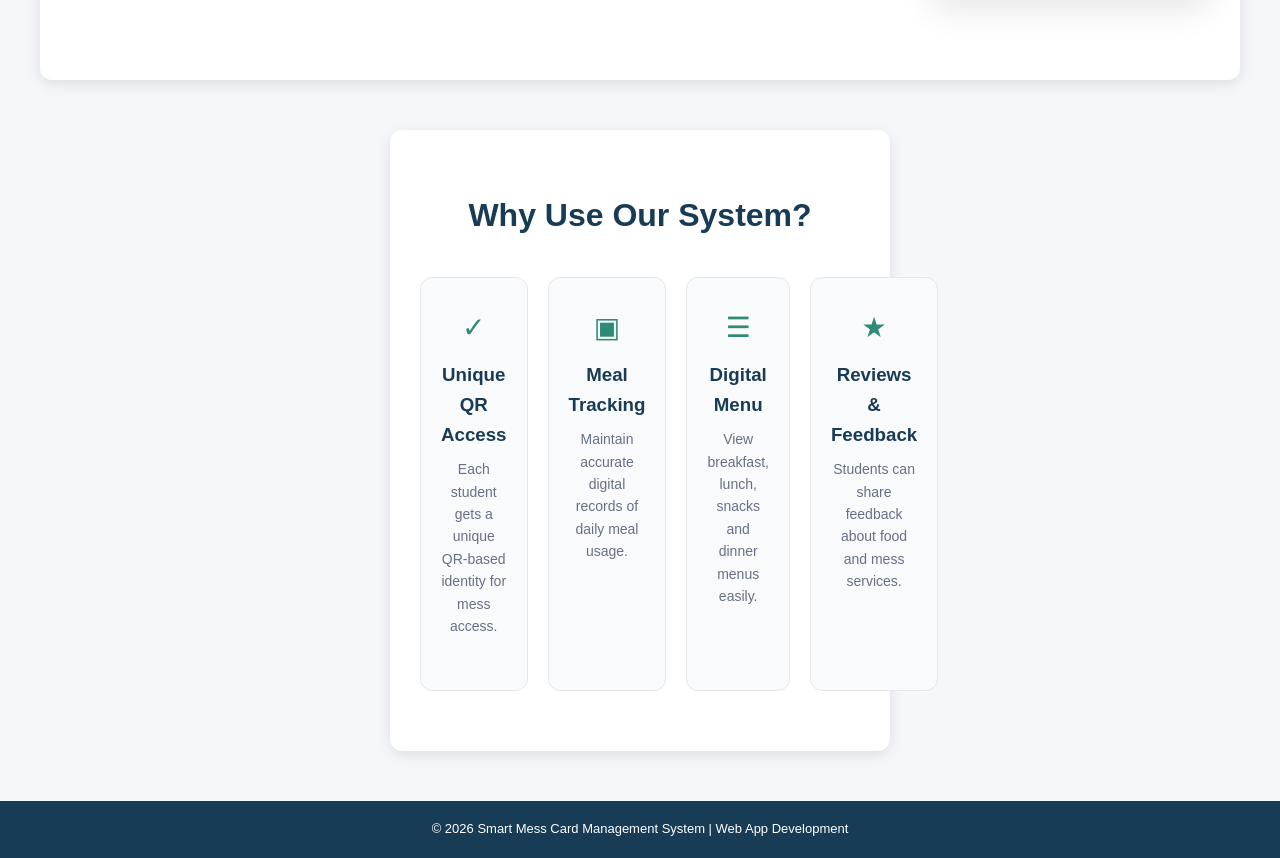
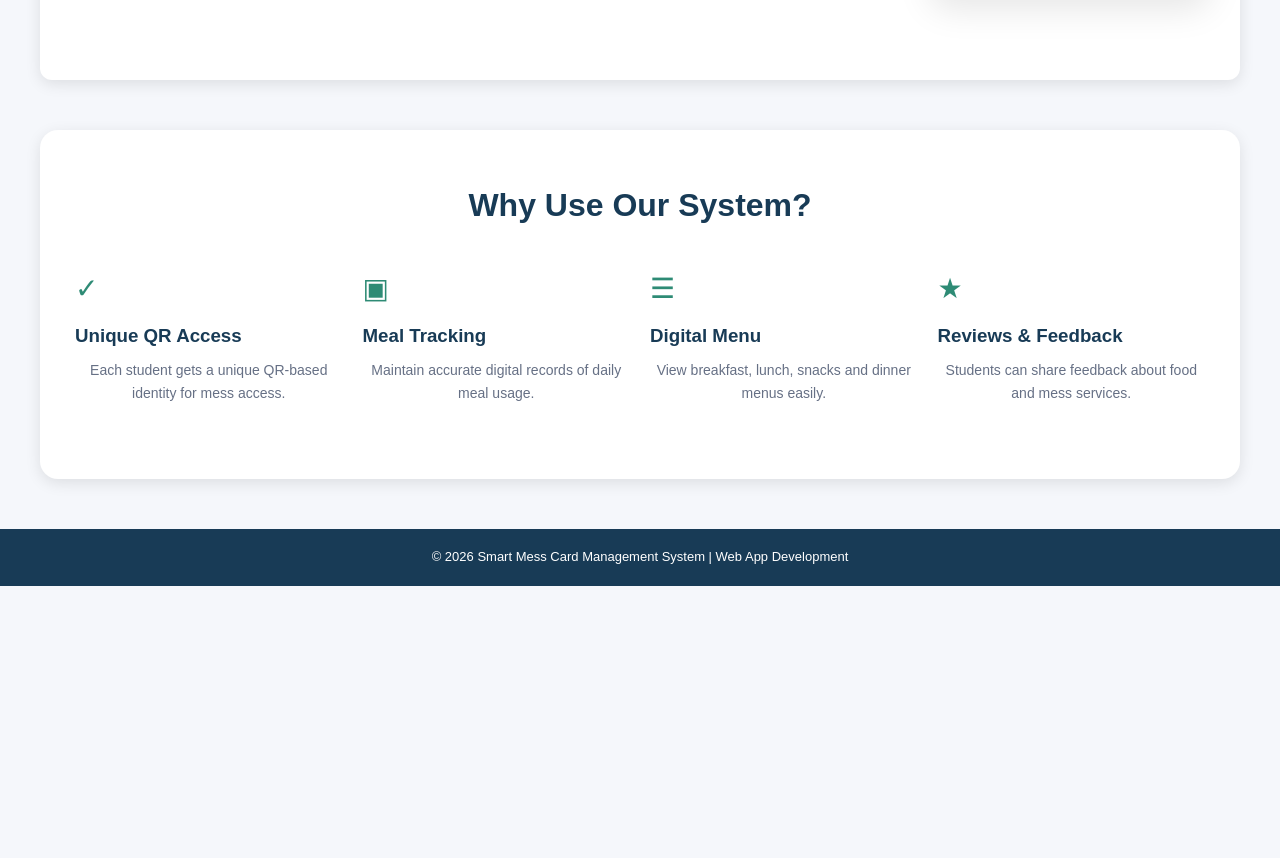
Before and after one commit to vidyapadalia/fwd91, a plain HTML site: page index.html in a window 1280 px wide. Shown: the part 524-1382 px from the top of the page. After the commit the page ends 1110 px from the top, so only its background shows below. Drawn offline with Linux system fonts and the light colour scheme.

Commit message:
Updated style.css

```diff
--- a/style.css
+++ b/style.css
@@ -164,10 +164,22 @@ h1 span {
 }
 
 .features {
+    max-width: 1200px;
+    width: calc(100% - 40px);
+    margin: 50px auto;
+    padding: 50px 35px;
     background-color: white;
-    padding: 60px 30px;
-    text-align: center;
+    border-radius: 18px;
+    box-shadow: 0 4px 15px rgba(0, 0, 0, 0.1);
 }
+
+.feature-card {
+    width: 100%;
+    min-width: 0;
+    box-sizing: border-box;
+}
+
+
 
 .features h2 {
     color: #183b56;
@@ -175,20 +187,15 @@ h1 span {
     margin-bottom: 35px;
 }
 
+
 .feature-container {
-    max-width: 1200px;
-    margin: auto;
+    width: 100%;
     display: grid;
-    grid-template-columns: repeat(4, 1fr);
+    grid-template-columns: repeat(4, minmax(0, 1fr));
     gap: 20px;
 }
 
-.feature-card {
-    padding: 28px 20px;
-    border: 1px solid #e5e7eb;
-    border-radius: 12px;
-    background-color: #f9fafb;
-}
+
 
 .icon {
     font-size: 28px;
@@ -240,7 +247,7 @@ footer {
     }
 
     .feature-container {
-        grid-template-columns: repeat(2, 1fr);
+        grid-template-columns: repeat(2,minmax(0,1fr));
     }
 }
 
```
